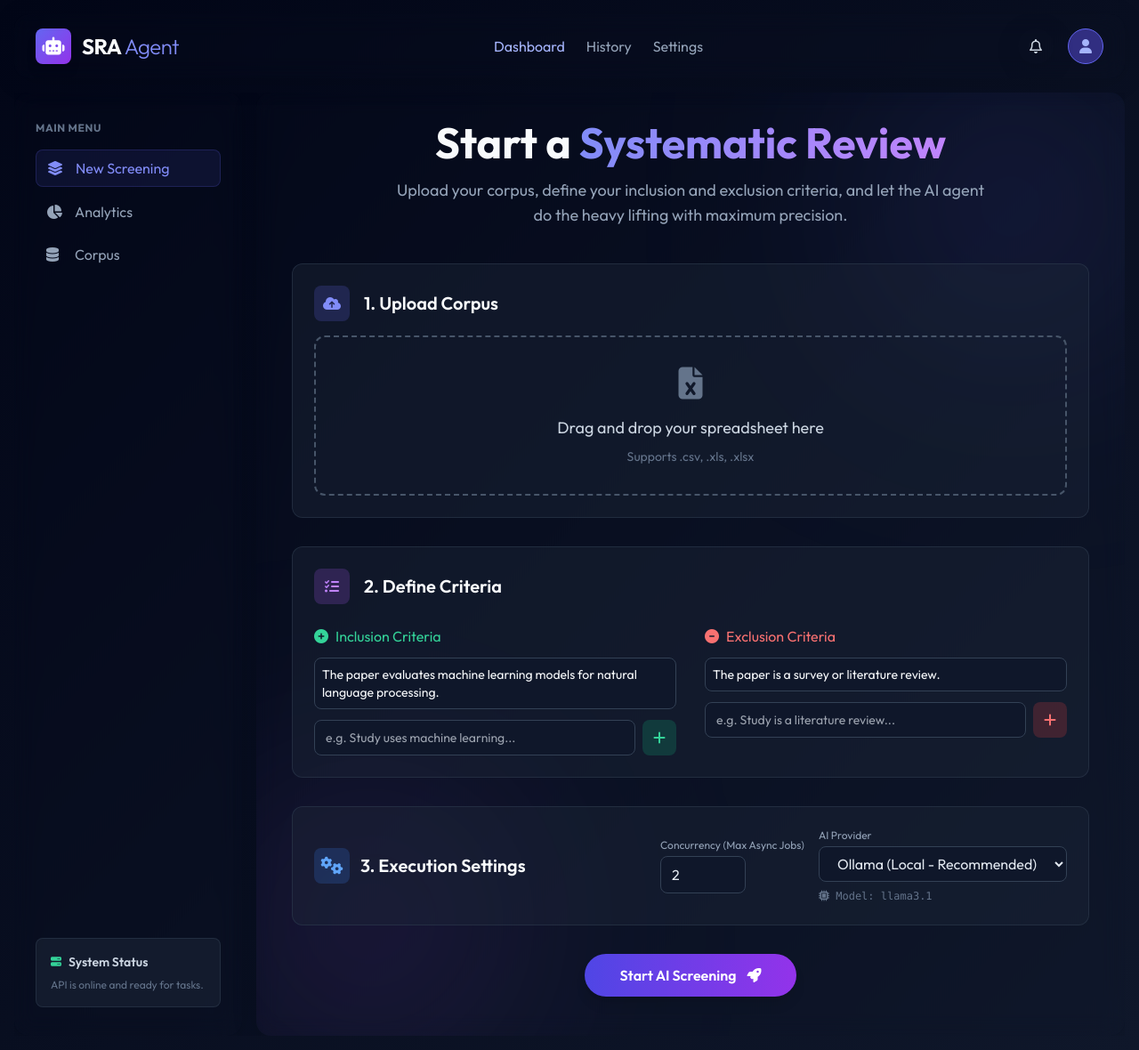
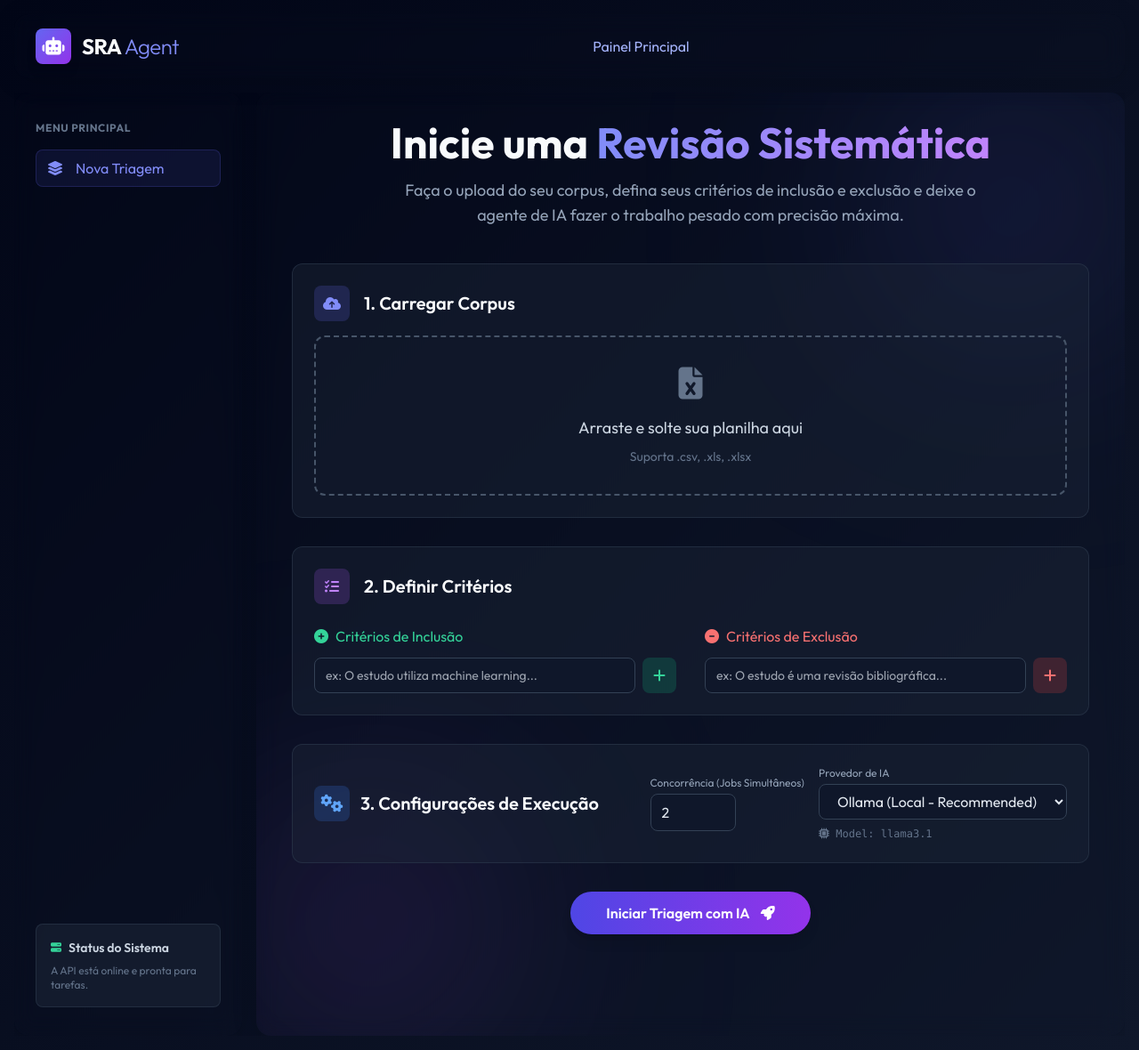
Before and after one commit to ynaponte/revisao-sistematica-com-agentes, a FastAPI app: page / in a window 1280 px wide. Shown: the whole page at 89% size. Run offline with FastAPI, Linux system fonts and the light colour scheme; some libraries are stand-ins or nearby versions.

Commit message:
refactor: Retirada de elementos não utilizados e tradução para PT-BR

```diff
--- a/src/screening/ui/templates/base.html
+++ b/src/screening/ui/templates/base.html
@@ -61,17 +61,9 @@
             <h1 class="text-2xl font-bold tracking-tight">SRA <span class="text-indigo-400 font-light">Agent</span></h1>
         </div>
         <nav class="hidden md:flex gap-6">
-            <a href="/" class="text-indigo-300 hover:text-white transition-colors font-medium">Dashboard</a>
-            <a href="#" class="text-slate-400 hover:text-white transition-colors font-medium">History</a>
-            <a href="#" class="text-slate-400 hover:text-white transition-colors font-medium">Settings</a>
+            <a href="/" class="text-indigo-300 hover:text-white transition-colors font-medium">Painel Principal</a>
         </nav>
         <div class="flex items-center gap-4">
-            <button class="w-10 h-10 rounded-full glass-panel flex items-center justify-center hover:bg-slate-800 transition-colors">
-                <i class="fa-regular fa-bell text-slate-300"></i>
-            </button>
-            <div class="w-10 h-10 rounded-full bg-indigo-900 border border-indigo-500 overflow-hidden flex items-center justify-center">
-                <i class="fa-solid fa-user text-indigo-300"></i>
-            </div>
         </div>
     </header>
 
@@ -79,24 +71,12 @@
         <!-- Sidebar -->
         <aside class="glass-panel w-64 hidden lg:flex flex-col p-4 shrink-0">
             <div class="mb-8 mt-4 px-2">
-                <h2 class="text-xs uppercase tracking-wider text-slate-500 font-bold mb-4">Main Menu</h2>
+                <h2 class="text-xs uppercase tracking-wider text-slate-500 font-bold mb-4">Menu Principal</h2>
                 <ul class="space-y-2">
                     <li>
                         <a href="/" class="flex items-center gap-3 px-3 py-2 rounded-lg bg-indigo-500/10 text-indigo-400 border border-indigo-500/20 transition-all">
                             <i class="fa-solid fa-layer-group w-5"></i>
-                            <span>New Screening</span>
-                        </a>
-                    </li>
-                    <li>
-                        <a href="#" class="flex items-center gap-3 px-3 py-2 rounded-lg text-slate-400 hover:bg-slate-800 hover:text-white transition-all">
-                            <i class="fa-solid fa-chart-pie w-5"></i>
-                            <span>Analytics</span>
-                        </a>
-                    </li>
-                    <li>
-                        <a href="#" class="flex items-center gap-3 px-3 py-2 rounded-lg text-slate-400 hover:bg-slate-800 hover:text-white transition-all">
-                            <i class="fa-solid fa-database w-5"></i>
-                            <span>Corpus</span>
+                            <span>Nova Triagem</span>
                         </a>
                     </li>
                 </ul>
@@ -106,9 +86,9 @@
                 <div class="bg-slate-800/50 rounded-lg p-4 border border-slate-700/50">
                     <div class="flex items-center gap-2 mb-2">
                         <i class="fa-solid fa-server text-emerald-400 text-xs"></i>
-                        <span class="text-sm font-semibold text-slate-300">System Status</span>
+                        <span class="text-sm font-semibold text-slate-300">Status do Sistema</span>
                     </div>
-                    <p class="text-xs text-slate-500">API is online and ready for tasks.</p>
+                    <p class="text-xs text-slate-500">A API está online e pronta para tarefas.</p>
                 </div>
             </div>
         </aside>
--- a/src/screening/ui/templates/index.html
+++ b/src/screening/ui/templates/index.html
@@ -4,8 +4,8 @@
 <!-- Configuration View -->
 <div class="max-w-4xl mx-auto" id="config-container">
     <div class="mb-10 text-center">
-        <h1 class="text-4xl md:text-5xl font-bold mb-4">Start a <span class="text-gradient">Systematic Review</span></h1>
-        <p class="text-slate-400 text-lg max-w-2xl mx-auto">Upload your corpus, define your inclusion and exclusion criteria, and let the AI agent do the heavy lifting with maximum precision.</p>
+        <h1 class="text-4xl md:text-5xl font-bold mb-4">Inicie uma <span class="text-gradient">Revisão Sistemática</span></h1>
+        <p class="text-slate-400 text-lg max-w-2xl mx-auto">Faça o upload do seu corpus, defina seus critérios de inclusão e exclusão e deixe o agente de IA fazer o trabalho pesado com precisão máxima.</p>
     </div>
 
     <form id="job-form" class="space-y-8">
@@ -16,13 +16,13 @@
                 <div class="bg-indigo-500/20 w-10 h-10 rounded-lg flex items-center justify-center">
                     <i class="fa-solid fa-cloud-arrow-up text-indigo-400"></i>
                 </div>
-                <h3 class="text-xl font-semibold">1. Upload Corpus</h3>
+                <h3 class="text-xl font-semibold">1. Carregar Corpus</h3>
             </div>
 
             <div id="dropzone" class="border-2 border-dashed border-slate-600 rounded-xl p-8 text-center cursor-pointer hover:border-indigo-500 hover:bg-slate-800/60 transition-all">
                 <i class="fa-solid fa-file-excel text-4xl text-slate-500 mb-4" id="dropzone-icon"></i>
-                <h4 class="text-lg font-medium text-slate-300" id="dropzone-text">Drag and drop your spreadsheet here</h4>
-                <p class="text-sm text-slate-500 mt-2">Supports .csv, .xls, .xlsx</p>
+                <h4 class="text-lg font-medium text-slate-300" id="dropzone-text">Arraste e solte sua planilha aqui</h4>
+                <p class="text-sm text-slate-500 mt-2">Suporta .csv, .xls, .xlsx</p>
                 <input type="file" id="file-input" accept=".csv, .xls, .xlsx" class="hidden">
             </div>
             <div id="file-info" class="hidden mt-4 bg-indigo-500/10 border border-indigo-500/20 rounded-lg p-3 flex justify-between items-center">
@@ -42,18 +42,18 @@
                 <div class="bg-purple-500/20 w-10 h-10 rounded-lg flex items-center justify-center">
                     <i class="fa-solid fa-list-check text-purple-400"></i>
                 </div>
-                <h3 class="text-xl font-semibold">2. Define Criteria</h3>
+                <h3 class="text-xl font-semibold">2. Definir Critérios</h3>
             </div>
 
             <div class="grid grid-cols-1 md:grid-cols-2 gap-8">
                 <!-- Inclusion -->
                 <div>
                     <h4 class="font-medium text-emerald-400 mb-3 flex items-center gap-2">
-                        <i class="fa-solid fa-plus-circle"></i> Inclusion Criteria
+                        <i class="fa-solid fa-plus-circle"></i> Critérios de Inclusão
                     </h4>
                     <ul id="inclusion-list" class="space-y-3 mb-3"></ul>
                     <div class="flex gap-2">
-                        <input type="text" id="inc-input" placeholder="e.g. Study uses machine learning..." class="flex-1 bg-slate-900 border border-slate-700 rounded-lg px-3 py-2 text-sm focus:outline-none focus:border-emerald-500 transition-colors">
+                        <input type="text" id="inc-input" placeholder="ex: O estudo utiliza machine learning..." class="flex-1 bg-slate-900 border border-slate-700 rounded-lg px-3 py-2 text-sm focus:outline-none focus:border-emerald-500 transition-colors">
                         <button type="button" onclick="addCriterion('inclusion')" class="bg-emerald-500/20 text-emerald-400 hover:bg-emerald-500/30 px-3 py-2 rounded-lg transition-colors">
                             <i class="fa-solid fa-plus"></i>
                         </button>
@@ -63,11 +63,11 @@
                 <!-- Exclusion -->
                 <div>
                     <h4 class="font-medium text-red-400 mb-3 flex items-center gap-2">
-                        <i class="fa-solid fa-minus-circle"></i> Exclusion Criteria
+                        <i class="fa-solid fa-minus-circle"></i> Critérios de Exclusão
                     </h4>
                     <ul id="exclusion-list" class="space-y-3 mb-3"></ul>
                     <div class="flex gap-2">
-                        <input type="text" id="exc-input" placeholder="e.g. Study is a literature review..." class="flex-1 bg-slate-900 border border-slate-700 rounded-lg px-3 py-2 text-sm focus:outline-none focus:border-red-500 transition-colors">
+                        <input type="text" id="exc-input" placeholder="ex: O estudo é uma revisão bibliográfica..." class="flex-1 bg-slate-900 border border-slate-700 rounded-lg px-3 py-2 text-sm focus:outline-none focus:border-red-500 transition-colors">
                         <button type="button" onclick="addCriterion('exclusion')" class="bg-red-500/20 text-red-400 hover:bg-red-500/30 px-3 py-2 rounded-lg transition-colors">
                             <i class="fa-solid fa-plus"></i>
                         </button>
@@ -83,16 +83,16 @@
                     <div class="bg-blue-500/20 w-10 h-10 rounded-lg flex items-center justify-center">
                         <i class="fa-solid fa-gears text-blue-400"></i>
                     </div>
-                    3. Execution Settings
+                    3. Configurações de Execução
                 </h3>
             </div>
             <div class="flex gap-4 items-center">
                 <div class="flex flex-col">
-                    <label for="concurrency" class="text-xs text-slate-400 mb-1">Concurrency (Max Async Jobs)</label>
+                    <label for="concurrency" class="text-xs text-slate-400 mb-1">Concorrência (Jobs Simultâneos)</label>
                     <input type="number" id="concurrency" min="1" max="50" value="2" class="bg-slate-900 border border-slate-700 rounded-lg px-3 py-2 focus:outline-none focus:border-blue-500 transition-colors w-24 text-slate-200">
                 </div>
                 <div class="flex flex-col">
-                    <label for="provider" class="text-xs text-slate-400 mb-1">AI Provider</label>
+                    <label for="provider" class="text-xs text-slate-400 mb-1">Provedor de IA</label>
                     <select id="provider" class="bg-slate-900 border border-slate-700 rounded-lg px-4 py-2 focus:outline-none focus:border-blue-500 transition-colors cursor-pointer text-slate-200">
                         <option value="ollama">Ollama (Local - Recommended)</option>
                         <option value="gemini">Google Gemini</option>
@@ -108,7 +108,7 @@
 
         <div class="mt-8 flex justify-center">
             <button type="submit" id="submit-btn" class="bg-gradient-to-r from-indigo-600 to-purple-600 hover:from-indigo-500 hover:to-purple-500 text-white font-semibold py-3 px-10 rounded-full shadow-lg hover:shadow-indigo-500/25 transition-all flex items-center gap-3 transform hover:-translate-y-1 disabled:opacity-50 disabled:cursor-not-allowed">
-                <span id="submit-text">Start AI Screening</span>
+                <span id="submit-text">Iniciar Triagem com IA</span>
                 <i class="fa-solid fa-rocket" id="submit-icon"></i>
             </button>
         </div>
@@ -119,22 +119,22 @@
 <div class="max-w-5xl mx-auto hidden" id="dashboard-container">
     <div class="flex justify-between items-end mb-8 border-b border-slate-700/50 pb-4">
         <div>
-            <h1 class="text-3xl font-bold mb-2">Screening <span class="text-gradient">Dashboard</span></h1>
-            <p class="text-slate-400 text-sm">Job ID: <span id="dash-job-id" class="font-mono text-xs text-slate-500"></span></p>
+            <h1 class="text-3xl font-bold mb-2">Painel de <span class="text-gradient">Triagem</span></h1>
+            <p class="text-slate-400 text-sm">ID do Job: <span id="dash-job-id" class="font-mono text-xs text-slate-500"></span></p>
         </div>
         <div id="dash-status-badge" class="px-3 py-1 rounded-full border border-blue-500/30 bg-blue-500/10 text-blue-400 text-sm font-semibold flex items-center gap-2">
-            <i class="fa-solid fa-circle-notch fa-spin"></i> Running
+            <i class="fa-solid fa-circle-notch fa-spin"></i> Executando
         </div>
     </div>
 
     <!-- Progress Card -->
     <div class="bg-slate-800/40 border border-slate-700/50 rounded-xl p-6 mb-8 relative">
         <div class="flex justify-between items-end mb-2">
-            <span class="text-slate-300 font-medium">Processing Articles...</span>
+            <span class="text-slate-300 font-medium">Processando Artigos...</span>
             <div class="flex items-center gap-4">
                 <span class="text-slate-400 text-sm"><span id="dash-progress">0</span> / <span id="dash-total">0</span></span>
                 <button id="dash-stop-btn" class="bg-red-500/20 text-red-400 hover:bg-red-500/30 border border-red-500/50 px-3 py-1 rounded-lg text-xs font-semibold transition-colors flex items-center gap-2">
-                    <i class="fa-solid fa-hand"></i> Stop Process
+                    <i class="fa-solid fa-hand"></i> Parar Processo
                 </button>
             </div>
         </div>
@@ -156,16 +156,16 @@
                 <thead class="bg-slate-900/50 text-slate-400 border-b border-slate-700">
                     <tr>
                         <th class="px-6 py-4 font-semibold">ID</th>
-                        <th class="px-6 py-4 font-semibold w-1/2">Title</th>
-                        <th class="px-6 py-4 font-semibold text-center">Decision</th>
-                        <th class="px-6 py-4 font-semibold">Reason</th>
+                        <th class="px-6 py-4 font-semibold w-1/2">Título</th>
+                        <th class="px-6 py-4 font-semibold text-center">Decisão</th>
+                        <th class="px-6 py-4 font-semibold">Motivo</th>
                     </tr>
                 </thead>
                 <tbody id="results-tbody" class="divide-y divide-slate-700/50">
                     <tr>
                         <td colspan="4" class="px-6 py-8 text-center text-slate-500">
                             <i class="fa-solid fa-spinner fa-spin text-2xl mb-2"></i>
-                            <p class="mt-2">Waiting for AI analysis...</p>
+                            <p class="mt-2">Aguardando análise da IA...</p>
                         </td>
                     </tr>
                 </tbody>
@@ -175,10 +175,10 @@
 
     <div class="flex justify-between items-center">
         <a href="/" class="text-slate-400 hover:text-white transition-colors flex items-center gap-2 font-medium">
-            <i class="fa-solid fa-arrow-left"></i> Start New Job
+            <i class="fa-solid fa-arrow-left"></i> Iniciar Novo Job
         </a>
         <button id="download-btn" class="hidden bg-emerald-500/20 text-emerald-400 border border-emerald-500/50 hover:bg-emerald-500 hover:text-white font-semibold py-2 px-6 rounded-lg transition-all items-center gap-2 shadow-lg">
-            <i class="fa-solid fa-download"></i> Download Results
+            <i class="fa-solid fa-download"></i> Baixar Resultados
         </button>
     </div>
 </div>
@@ -262,7 +262,7 @@
         const validExt = ['.csv', '.xls', '.xlsx'];
         const isMatch = validExt.some(ext => file.name.toLowerCase().endsWith(ext));
         if(!isMatch) {
-            alert('Invalid file format. Only .csv, .xls, .xlsx allowed.');
+            alert('Formato de arquivo inválido. Apenas .csv, .xls, .xlsx são permitidos.');
             return;
         }
         selectedFile = file;
@@ -315,16 +315,16 @@
     form.addEventListener('submit', async (e) => {
         e.preventDefault();
 
-        if (!selectedFile) return alert('Please upload a spreadsheet corpus.');
-        if (inclusionCriteria.length === 0) return alert('Please add at least one inclusion criterion.');
-        if (exclusionCriteria.length === 0) return alert('Please add at least one exclusion criterion.');
+        if (!selectedFile) return alert('Por favor, faça o upload de uma planilha corpus.');
+        if (inclusionCriteria.length === 0) return alert('Por favor, adicione pelo menos um critério de inclusão.');
+        if (exclusionCriteria.length === 0) return alert('Por favor, adicione pelo menos um critério de exclusão.');
 
         const submitBtn = document.getElementById('submit-btn');
         const submitText = document.getElementById('submit-text');
         const submitIcon = document.getElementById('submit-icon');
 
         submitBtn.disabled = true;
-        submitText.textContent = "Uploading & Starting...";
+        submitText.textContent = "Enviando & Iniciando...";
         submitIcon.className = "fa-solid fa-spinner fa-spin";
 
         const provider = document.getElementById('provider').value;
@@ -343,22 +343,20 @@
             });
             const data = await res.json();
 
-            if (!res.ok) throw new Error(data.detail || 'Error uploading job');
+            if (!res.ok) throw new Error(data.detail || 'Erro ao iniciar o job');
 
             window.location.href = `/?job_id=${data.job_id}`;
 
         } catch (error) {
             alert(error.message);
             submitBtn.disabled = false;
-            submitText.textContent = "Start AI Screening";
+            submitText.textContent = "Iniciar Triagem com IA";
             submitIcon.className = "fa-solid fa-rocket";
         }
     });
 
     // Populate default lists for quick testing (only if on config view)
     if (!currentJobId) {
-        inclusionCriteria.push("The paper evaluates machine learning models for natural language processing.");
-        exclusionCriteria.push("The paper is a survey or literature review.");
         renderCriteria();
     }
 
@@ -375,7 +373,7 @@
     async function pollJobStatus() {
         try {
             const res = await fetch(`/api/jobs/${currentJobId}`);
-            if (!res.ok) throw new Error("Job not found");
+            if (!res.ok) throw new Error("Job não encontrado");
             const data = await res.json();
 
             // Update progress & tokens
@@ -419,10 +417,10 @@
 
                 if (data.status === 'cancelled') {
                     badge.className = "px-3 py-1 rounded-full border border-amber-500/30 bg-amber-500/10 text-amber-400 text-sm font-semibold flex items-center gap-2";
-                    badge.innerHTML = `<i class="fa-solid fa-hand"></i> Stopped`;
+                    badge.innerHTML = `<i class="fa-solid fa-hand"></i> Parado`;
                 } else {
                     badge.className = "px-3 py-1 rounded-full border border-emerald-500/30 bg-emerald-500/10 text-emerald-400 text-sm font-semibold flex items-center gap-2";
-                    badge.innerHTML = `<i class="fa-solid fa-check"></i> Completed`;
+                    badge.innerHTML = `<i class="fa-solid fa-check"></i> Concluído`;
                 }
 
                 // Show download button
@@ -435,11 +433,11 @@
                 clearInterval(pollingInterval);
                 document.getElementById('dash-stop-btn').classList.add('hidden');
                 badge.className = "px-3 py-1 rounded-full border border-red-500/30 bg-red-500/10 text-red-400 text-sm font-semibold flex items-center gap-2";
-                badge.innerHTML = `<i class="fa-solid fa-xmark"></i> Failed`;
+                badge.innerHTML = `<i class="fa-solid fa-xmark"></i> Falhou`;
 
                 const errBox = document.getElementById('dash-error-msg');
                 errBox.classList.remove('hidden');
-                errBox.textContent = data.error || "Unknown error occurred.";
+                errBox.textContent = data.error || "Ocorreu um erro desconhecido.";
             }
 
         } catch (e) {
@@ -450,10 +448,10 @@
 
     // Stop Processing Event
     document.getElementById('dash-stop-btn').addEventListener('click', async () => {
-        if (!confirm('Are you sure you want to stop processing? The results gathered so far will be saved.')) return;
+        if (!confirm('Tem certeza de que deseja parar o processamento? Os resultados obtidos até agora serão salvos.')) return;
 
         try {
-            document.getElementById('dash-stop-btn').innerHTML = `<i class="fa-solid fa-spinner fa-spin"></i> Stopping...`;
+            document.getElementById('dash-stop-btn').innerHTML = `<i class="fa-solid fa-spinner fa-spin"></i> Parando...`;
             document.getElementById('dash-stop-btn').disabled = true;
             await fetch(`/api/jobs/${currentJobId}/stop`, { method: 'POST' });
             pollJobStatus(); // force immediate poll
```
